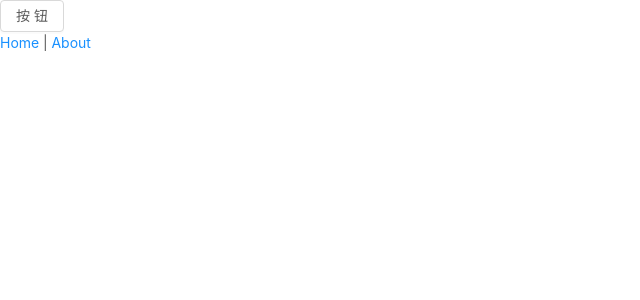
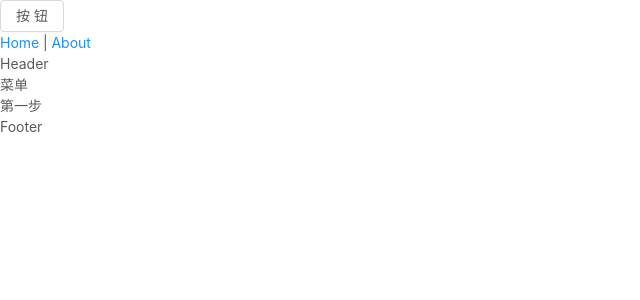
Before and after one commit to cwy007/antd-vue-pro, a Vue app: page /form/step-form/info in a window 1280 px wide. Shown: the top 300 px of the page, without its empty margins (0-640 px from the left). Built offline with nearby package versions, Linux system fonts and the light colour scheme.

Commit message:
dashboard && form router

```diff
--- /dev/null
+++ b/src/layouts/BasicLayout.vue
@@ -0,0 +1,24 @@
+<template>
+  <div>
+    <Header />
+    <SiderMenu />
+    <router-view />
+    <Footer />
+  </div>
+</template>
+
+<script>
+import Header from "./Header";
+import Footer from "./Footer";
+import SiderMenu from "./SiderMenu";
+
+export default {
+  components: {
+    Header,
+    Footer,
+    SiderMenu
+  }
+};
+</script>
+
+<style></style>
--- /dev/null
+++ b/src/layouts/Footer.vue
@@ -0,0 +1,9 @@
+<template>
+  <div>Footer</div>
+</template>
+
+<script>
+export default {};
+</script>
+
+<style></style>
--- /dev/null
+++ b/src/layouts/Header.vue
@@ -0,0 +1,9 @@
+<template>
+  <div>Header</div>
+</template>
+
+<script>
+export default {};
+</script>
+
+<style></style>
--- /dev/null
+++ b/src/layouts/SiderMenu.vue
@@ -0,0 +1,9 @@
+<template>
+  <div>菜单</div>
+</template>
+
+<script>
+export default {};
+</script>
+
+<style></style>
--- a/src/router/index.js
+++ b/src/router/index.js
@@ -16,14 +16,74 @@ const routes = [
       {
         path: "/user/login",
         name: "login",
-        component: () =>
-          import(/* webpackChunkName: "user" */ "../views/User/Login.vue")
+        component: () => import(/* webpackChunkName: "user" */ "../views/User/Login.vue")
       },
       {
         path: "/user/register",
         name: "register",
-        component: () =>
-          import(/* webpackChunkName: "user" */ "../views/User/Register.vue")
+        component: () => import(/* webpackChunkName: "user" */ "../views/User/Register.vue")
+      }
+    ]
+  },
+  {
+    path: "/",
+    component: () => import(/* webpackChunkName: "layout" */ "../layouts/BasicLayout.vue"),
+    children: [
+      // dashboard
+      {
+        path: "/",
+        redirect: "/dashboard/analysis"
+      },
+      {
+        path: "/dashboard",
+        name: "dashboard",
+        component: { render: h => h("router-view") },
+        children: [
+          {
+            path: "/dashboard/analysis",
+            name: "analysis",
+            component: () => import(/* webpackChunkName: "dashboard" */ "../views/Dashboard/Analysis")
+          }
+        ]
+      },
+      // form
+      {
+        path: "/form",
+        name: "form",
+        component: { render: h => h("router-view") },
+        children: [
+          {
+            path: "form/basic-form",
+            name: "basicform",
+            component: () => import(/* webpackChunkName: "form" */ "../views/Forms/BasicForm")
+          },
+          {
+            path: "/form/step-form",
+            name: "stepform",
+            component: () => import(/* webpackChunkName: "form" */ "../views/Forms/StepForm"),
+            children: [
+              {
+                path: "/form/step-form",
+                redirect: "/form/step-form/info"
+              },
+              {
+                path: "/form/step-form/info",
+                name: "info",
+                component: () => import(/* webpackChunkName: "form" */ "../views/Forms/StepForm/Step1")
+              },
+              {
+                path: "/form/step-form/confirm",
+                name: "confirm",
+                component: () => import(/* webpackChunkName: "form" */ "../views/Forms/StepForm/Step2")
+              },
+              {
+                path: "/form/step-form/result",
+                name: "result",
+                component: () => import(/* webpackChunkName: "form" */ "../views/Forms/StepForm/Step3")
+              }
+            ]
+          }
+        ]
       }
     ]
   },
@@ -38,8 +98,7 @@ const routes = [
     // route level code-splitting
     // this generates a separate chunk (about.[hash].js) for this route
     // which is lazy-loaded when the route is visited.
-    component: () =>
-      import(/* webpackChunkName: "about" */ "../views/About.vue")
+    component: () => import(/* webpackChunkName: "about" */ "../views/About.vue")
   }
 ];
 
--- /dev/null
+++ b/src/views/Dashboard/Analysis.vue
@@ -0,0 +1,9 @@
+<template>
+  <div>分析页面</div>
+</template>
+
+<script>
+export default {};
+</script>
+
+<style></style>
--- /dev/null
+++ b/src/views/Forms/BasicForm.vue
@@ -0,0 +1,9 @@
+<template>
+  <div>基础表单</div>
+</template>
+
+<script>
+export default {};
+</script>
+
+<style></style>
--- /dev/null
+++ b/src/views/Forms/StepForm/Step1.vue
@@ -0,0 +1,9 @@
+<template>
+  <div>第一步</div>
+</template>
+
+<script>
+export default {};
+</script>
+
+<style></style>
--- /dev/null
+++ b/src/views/Forms/StepForm/Step2.vue
@@ -0,0 +1,9 @@
+<template>
+  <div>第一步</div>
+</template>
+
+<script>
+export default {};
+</script>
+
+<style></style>
--- /dev/null
+++ b/src/views/Forms/StepForm/Step3.vue
@@ -0,0 +1,9 @@
+<template>
+  <div>第三步</div>
+</template>
+
+<script>
+export default {};
+</script>
+
+<style></style>
--- /dev/null
+++ b/src/views/Forms/StepForm/index.vue
@@ -0,0 +1,11 @@
+<template>
+  <div>
+    <router-view></router-view>
+  </div>
+</template>
+
+<script>
+export default {};
+</script>
+
+<style></style>
```
Also changed, not shown: .prettierrc.js (added).
